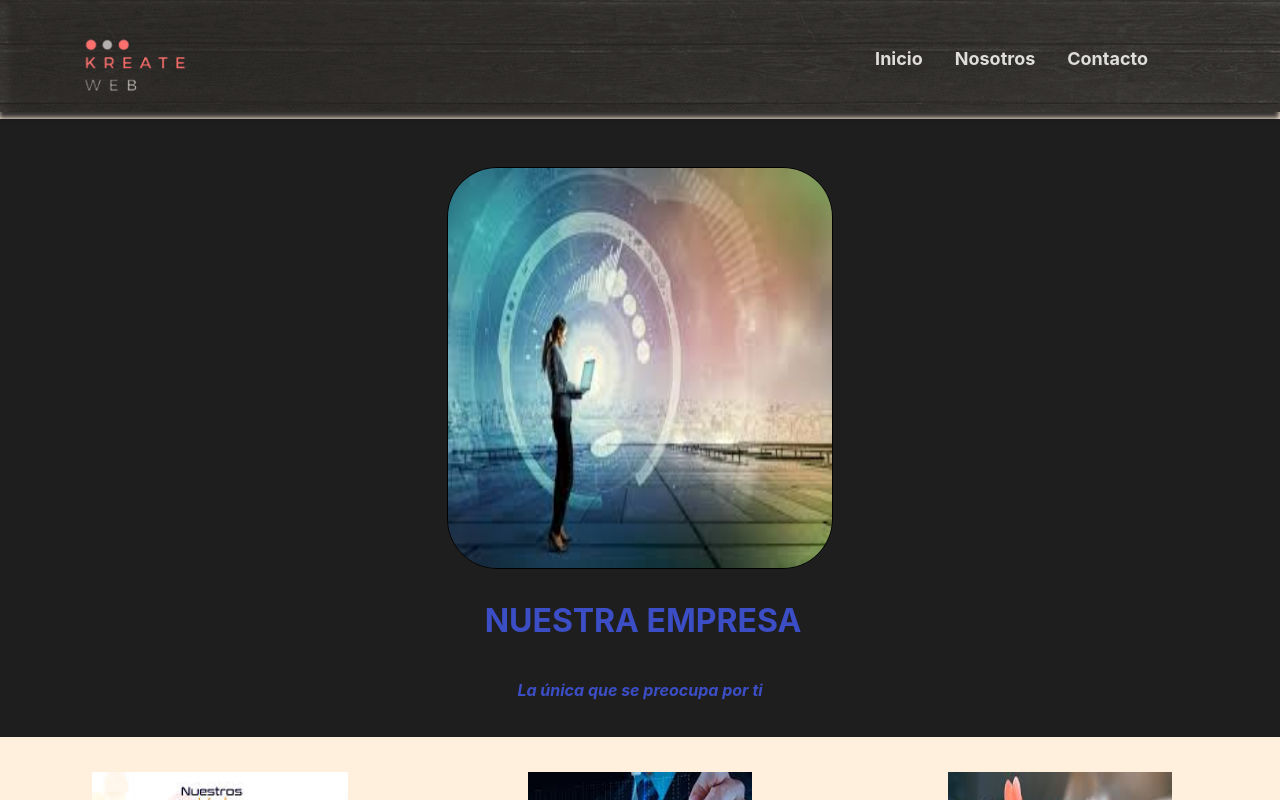
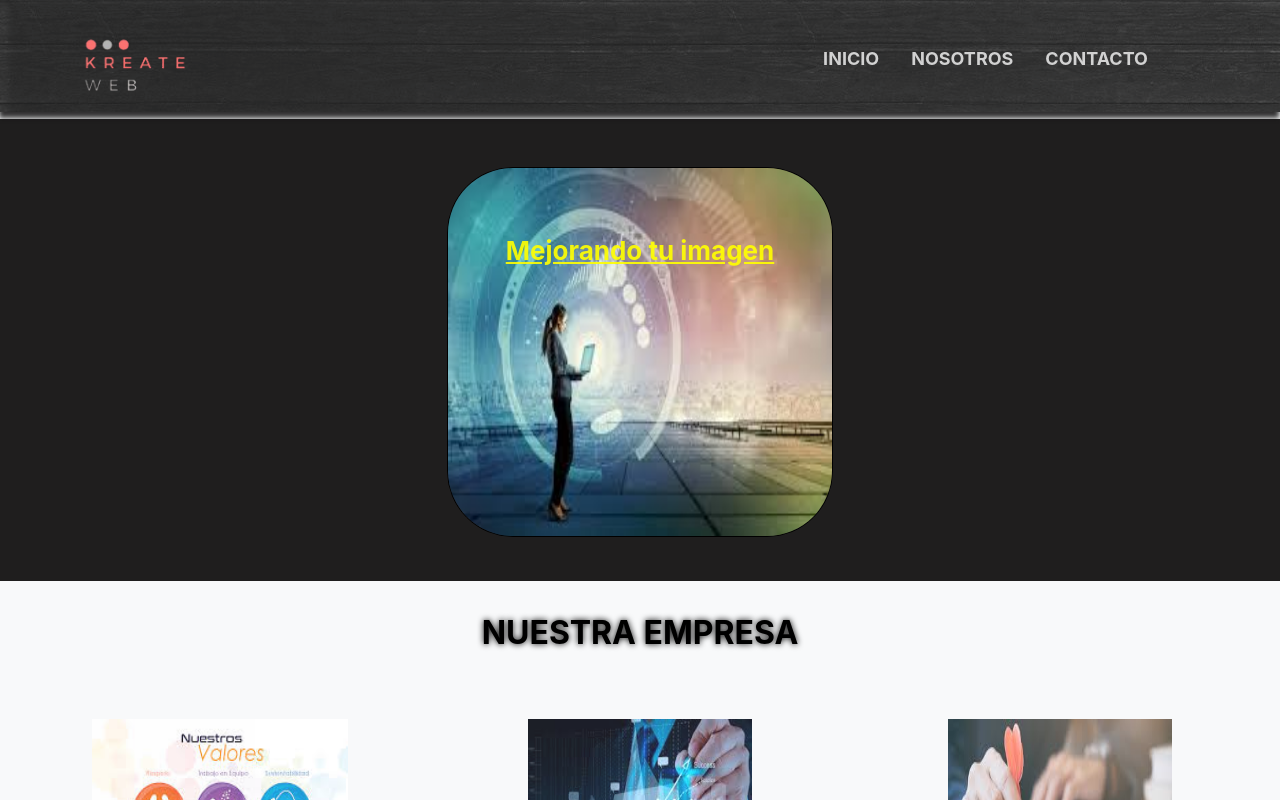
Before and after one commit to AnnMtz/Kreate-Web, a React (Create React App) app: page /us in a window 1280 px wide. Shown: the top 800 px of the page. Built offline with nearby package versions, Linux system fonts and the light colour scheme.

Commit message:
adding new style changes

```diff
--- a/src/components/carrusel.js/Carrusel.js
+++ b/src/components/carrusel.js/Carrusel.js
@@ -8,7 +8,7 @@ const Carrusel = ({images}) => {
     const timer = setTimeout(() => {
         console.log('change');
         setActualImg(actualImg === 0 ? quantity - 1 : actualImg -1)
-    }, 5000)
+    }, 5000000)
 
     return (
         <div className={styles.container}>
--- a/src/components/carrusel.js/carrusel.module.css
+++ b/src/components/carrusel.js/carrusel.module.css
@@ -1,19 +1,24 @@
 .container {
+    background-color: #343a40;
     width: 100%;
     height: 100%;
     display: flex;
     flex-direction: row;
     justify-content: center;
     align-items: center;
-    margin-top: 2rem;
+    /* margin-top: 2rem; */
 }
 
 .slides {
     /* height: 20rem;
     width: 30rem; */
-    height: 30rem;
-    width: 40rem;
-    border-radius: 38px;
+    /* height: 30rem;
+    width: 40rem; */
+    height: 22rem;
+    width: 24rem;
+    margin: 1rem;
+    /* border-radius: 38px; */
+    border-radius: 50px;
 }
 
 #left-btn, #right-btn {
@@ -47,14 +52,17 @@
 
 @media (min-width: 1024px) {
     .slides {
-        height: 30rem;
+        height: 27rem;
         width: 30rem;
     }
 }
 
 @media screen and (min-width: 1280px) {
     .slides {
-        height: 30rem;
-        width: 40rem;
+        /* height: 30rem;
+        width: 40rem; */
+        height: 22rem;
+        width: 24rem;
+        margin: 1rem;
     }
 }
--- a/src/components/header/Header.js
+++ b/src/components/header/Header.js
@@ -21,12 +21,11 @@ const Header = () => {
         <div className="navbar-collapse">
           <ul className={`navbar-nav ${clicked ? 'active' : ''}`}>
             <li className="nav-item mr-4">
-              <Link to="/" className="nav-link">Inicio</Link>
+              <Link to="/" className="nav-link ">Inicio</Link>
             </li>
             <li className="nav-item mr-4">
               <Link to="/us" className="nav-link">Nosotros</Link>
             </li>
-
             <li className="nav-item">
               <Link to="/contact" className="nav-link">Contacto</Link>
             </li>
--- a/src/components/header/header.css
+++ b/src/components/header/header.css
@@ -3,17 +3,14 @@
     /* background-color: #ff820aa6; */
     background-image: url('assets/img/background2.jpg');
     opacity: 86%;
+    /* -webkit-box-shadow: -1px 6px 5px 0px rgba(148,143,148,1);
+    -moz-box-shadow: -1px 6px 5px 0px rgba(148,143,148,1);
+    box-shadow: -1px 6px 5px 0px rgba(18 17 18); */
     -webkit-box-shadow: -1px 6px 5px 0px rgba(148,143,148,1);
     -moz-box-shadow: -1px 6px 5px 0px rgba(148,143,148,1);
     box-shadow: -1px 6px 5px 0px rgba(18 17 18);
     margin-bottom: 7px;
     height: 7rem !important;
-    /* background-color: #FBE180;
-    opacity: 1;
-    display: flex;
-    align-items: center;
-    justify-content: space-between;
-    box-shadow: -1px 6px 5px 0px rgba(148,143,148,1); */
 }
 
 .logo {
@@ -36,13 +33,21 @@
 }
 
 .nav-link{
-    /* font-size: 1.4rem; */
-    /* color: #000000a8; */
+
     color: #ffffffde !important;
     font-weight: bold;
-    opacity: 98%;
-    font-size: 22px;
+    opacity: .9;
+    font-size: 20px;
+    text-transform: uppercase;
+    cursor: pointer;
 }
+
+.nav-link:hover {
+    color: #dc3935d1 !important;
+    font-size:larger;
+}
+
+
 
 @media screen and (min-width: 992px){
     .logo {
--- a/src/components/us/Us.js
+++ b/src/components/us/Us.js
@@ -4,6 +4,7 @@ import company from 'assets/img/empresa.jpg';
 import values from 'assets/img/valores.jpg';
 import mision from 'assets/img/mision.jpg';
 import vision from 'assets/img/mision_vision_valores.jpg';
+
 
 const Us = () => {
     return (
@@ -12,9 +13,9 @@ const Us = () => {
                 <div className={styles['img-container']}>
                     <img src={company} id={styles.company} alt="company logo"/>
                 </div>
-                <h1>NUESTRA EMPRESA</h1>
-                <h3>La única que se preocupa por ti</h3>
+                <h3 id={styles.subtitle}>Mejorando tu imagen</h3>
             </div>
+            <h1 id={styles.title}>NUESTRA EMPRESA</h1>
             <div className={styles.rows}>
                 <div className={styles.columns}>
                     <div className={styles.card}>
--- a/src/components/us/us.module.css
+++ b/src/components/us/us.module.css
@@ -9,21 +9,77 @@
     flex-direction: row;
     justify-content: center;
     width: 100vw;
-    margin: 3rem 0 2rem 0;
+    margin: 3rem 0 .8rem 0;
 }
 
 #company{
     border: 1px solid black;
-    width: 30vw;
-    height: 56vh;
-    border-radius: 50px;
+    /* width: 30vw;
+    height: 56vh; */
+    width: 22rem;
+    height: 24rem;
+    border-radius: 66px;
+}
+
+#title {
+    animation: appear 3s ease-in;
+    margin: 2rem auto;
+    text-shadow: 0px 0px 6px #000;
+}
+
+@keyframes appear {
+    from {
+        transform: translateY(100px);
+        color: #f8f9fa;
+    }
+    to {
+        color: rgba(0, 0, 0, 0.464);
+    }
+}
+.rows {
+    animation: up 6s ease-in;
+}
+
+@keyframes up {
+    from {
+        /* transform: translateY(150px); */
+        /* transform: translateZ(0); */
+        opacity: 0;
+    }
+    /* to {
+        transform: translateZ(100%);
+        visibility: visible;
+    } */
+}
+
+
+#subtitle {
+    animation: color 4s ease-in-out;
+    position: relative;
+    top: -315px;
+    font-size: 26px;
+    color: #ffff00e8;
+    text-decoration: underline;
+    margin: 0;
+}
+
+@keyframes color {
+    from{
+        transform: translateY(300px);
+    }
+    /* from {
+        color: transparent;
+    }
+    to {
+        color: #3d51d0f2;
+    } */
 }
 
 .about-img{
     display: flex;
     flex-direction: column;
     align-items: center;
-    padding-bottom: 5px;
+    /* padding-bottom: 5px; */
     background-color: #1f1e1e;
     margin-top: 0px;
 }
@@ -39,13 +95,13 @@
     opacity: 9;
 }
 
-.about-img h3 {
+/* .about-img h3 {
     color: #3d51d0f2;
     opacity: 6;
     font-style: italic;
     margin-top: 0.5rem;
     margin-bottom: 2rem;
-}
+} */
 
 .rows{
     display: flex;
@@ -89,6 +145,7 @@
     font-size: 1.2rem;
     text-align: center;
     margin-bottom: 5px;
+    text-transform: capitalize;
 }
 
 .card-text ul {
@@ -140,8 +197,8 @@
 
 @media (min-width: 768px) {
     #company {
-        width: 60vw;
-        height: 52vh;
+        /* width: 60vw;
+        height: 52vh; */
     }
 
     .about-img h1 {
@@ -204,8 +261,10 @@
 
 @media screen and (min-width: 1280px) {
     #company {
-        width: 30vw;
-        height: 50vh;
+        /* width: 30vw;
+        height: 50vh; */
+        width: 24rem;
+        height: 23rem;
     }
 
     .about-img h1 {
--- a/src/index.css
+++ b/src/index.css
@@ -14,5 +14,6 @@ code {
 }
 
 #container {
+  background-color: #f8f9fa;
   overflow: hidden;
 }
```
